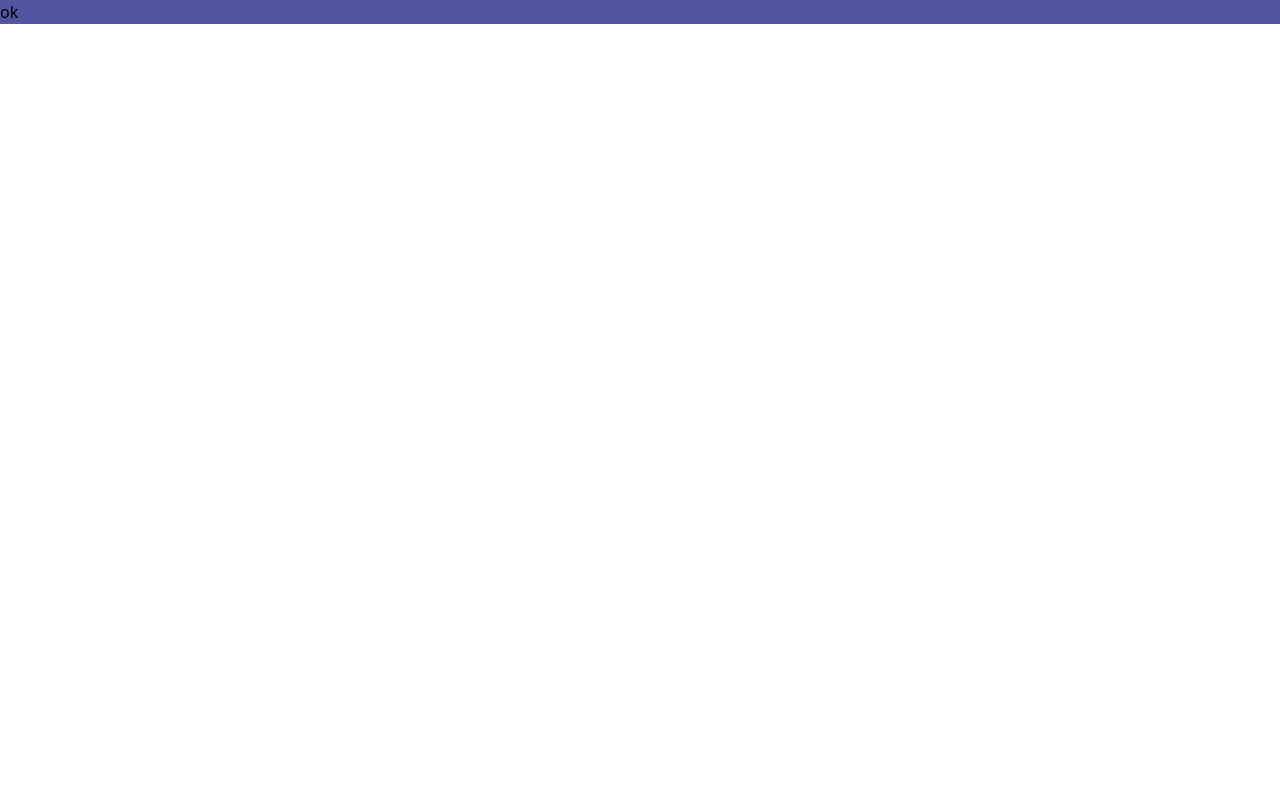
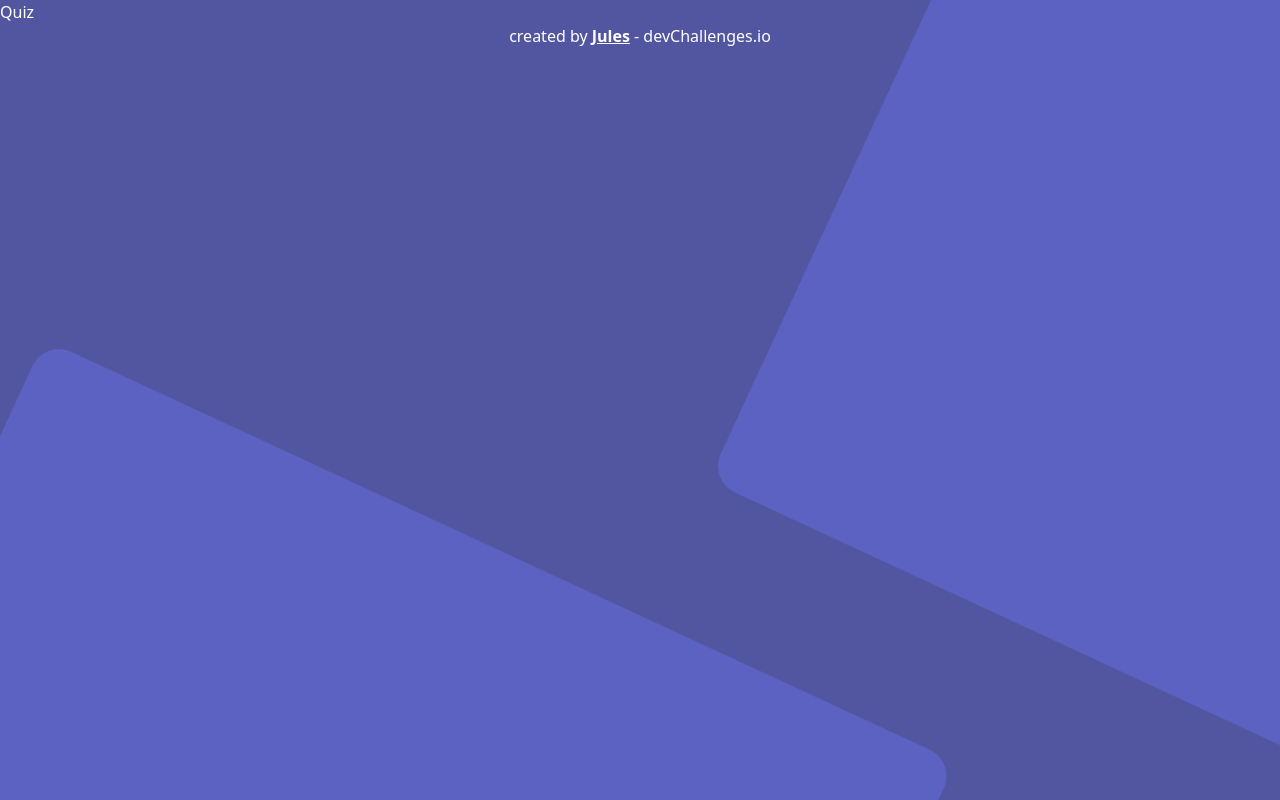
Before and after one commit to Julestblt/react-quiz-app, a React (Create React App) app: page /quiz in a window 1280 px wide. Built offline with nearby package versions, Linux system fonts and the light colour scheme.

Commit message:
✨ Init pages structure

```diff
--- a/src/App.tsx
+++ b/src/App.tsx
@@ -1,7 +1,15 @@
+import { Footer } from './containers'
+import { Routes, Route } from 'react-router-dom'
+import { Quiz, Home } from './pages'
+
 function App() {
     return (
-        <main className="bg-[url('./assets/background.png')]">
-            <h1>ok</h1>
+        <main className="min-h-screen bg-cover text-white flex flex-col bg-[url('./assets/background.png')]">
+            <Routes>
+                <Route path="/" element={<Home />} />
+                <Route path="/quiz" element={<Quiz />} />
+            </Routes>
+            <Footer />
         </main>
     )
 }
--- /dev/null
+++ b/src/containers/footer/Footer.tsx
@@ -0,0 +1,19 @@
+const Footer = () => {
+    return (
+        <footer className="text-center">
+            <p>
+                created by{' '}
+                <a
+                    className="underline font-bold"
+                    target="_blank"
+                    href="https://github.com/Julestblt"
+                >
+                    Jules
+                </a>{' '}
+                - devChallenges.io
+            </p>
+        </footer>
+    )
+}
+
+export default Footer
--- /dev/null
+++ b/src/containers/index.ts
@@ -0,0 +1 @@
+export { default as Footer } from './footer/Footer'
--- a/src/index.tsx
+++ b/src/index.tsx
@@ -1,14 +1,15 @@
 import React from 'react'
 import ReactDOM from 'react-dom/client'
+import { BrowserRouter } from 'react-router-dom'
 import './index.css'
 import App from './App'
 import reportWebVitals from './reportWebVitals'
 
 const root = ReactDOM.createRoot(document.getElementById('root') as HTMLElement)
 root.render(
-    <React.StrictMode>
+    <BrowserRouter>
         <App />
-    </React.StrictMode>
+    </BrowserRouter>
 )
 
 // If you want to start measuring performance in your app, pass a function
--- /dev/null
+++ b/src/pages/home/Home.tsx
@@ -0,0 +1,5 @@
+const Home = () => {
+    return <p>Home</p>
+}
+
+export default Home
--- /dev/null
+++ b/src/pages/index.ts
@@ -0,0 +1,2 @@
+export { default as Home } from './home/Home'
+export { default as Quiz } from './quiz/Quiz'
--- /dev/null
+++ b/src/pages/quiz/Quiz.tsx
@@ -0,0 +1,5 @@
+const Quiz = () => {
+    return <p>Quiz</p>
+}
+
+export default Quiz
```
